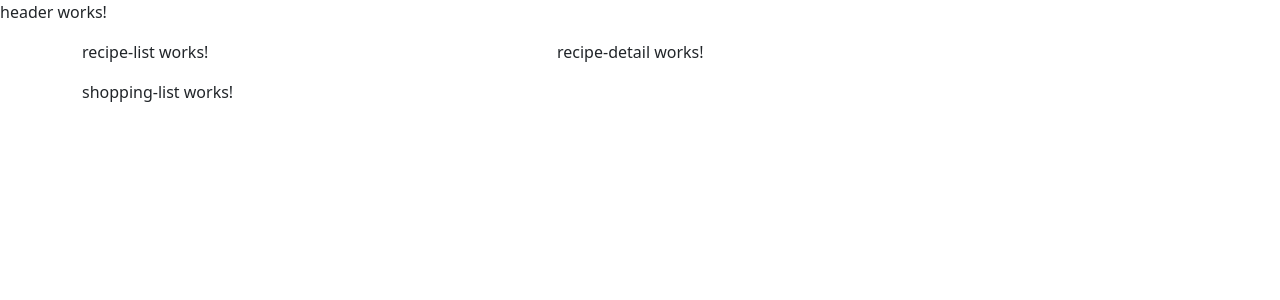
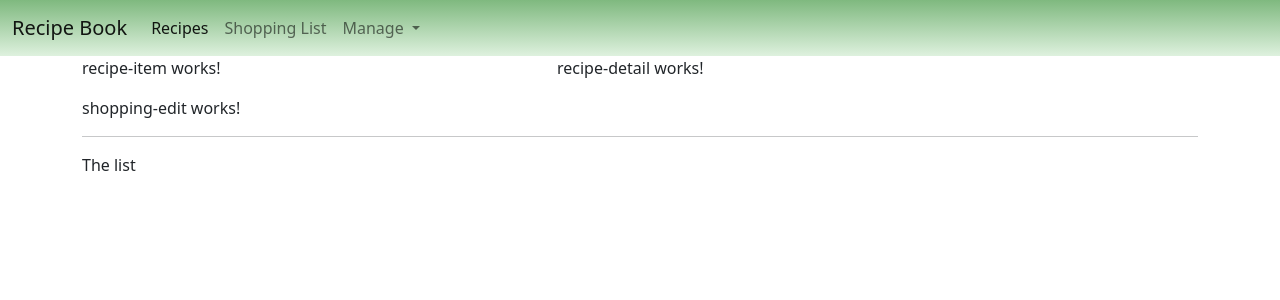
Before and after one commit to Noname-creat0r/ng-recipe-app, an Angular app: page / in a window 1280 px wide. Shown: the top 300 px of the page. Built offline with nearby package versions, Linux system fonts and the light colour scheme.

Commit message:
Adding Header -> Navbar

```diff
--- a/angular.json
+++ b/angular.json
@@ -33,7 +33,9 @@
               "node_modules/bootstrap/scss/bootstrap.scss",
               "src/styles.scss"
             ],
-            "scripts": []
+            "scripts": [
+              "node_modules/bootstrap/dist/js/bootstrap.bundle.min.js"
+            ]
           },
           "configurations": {
             "production": {
--- a/src/app/header/header.component.html
+++ b/src/app/header/header.component.html
@@ -1 +1,27 @@
-<p>header works!</p>
+<nav class="navbar navbar-expand-lg bg-body-tertiary">
+  <div class="container-fluid">
+    <a class="navbar-brand" href="#">Recipe Book</a>
+    <button class="navbar-toggler" type="button" data-bs-toggle="collapse" data-bs-target="#navbarNavDropdown" aria-controls="navbarNavDropdown" aria-expanded="false" aria-label="Toggle navigation">
+      <span class="navbar-toggler-icon"></span>
+    </button>
+    <div class="collapse navbar-collapse" id="navbarNavDropdown">
+      <ul class="navbar-nav">
+        <li class="nav-item">
+          <a class="nav-link active" aria-current="page" href="#">Recipes</a>
+        </li>
+        <li class="nav-item">
+          <a class="nav-link" href="#">Shopping List</a>
+        </li>
+        <li class="nav-item dropdown">
+          <a class="nav-link dropdown-toggle" href="#" role="button" data-bs-toggle="dropdown" aria-expanded="false">
+            Manage <span class="caret"></span>
+          </a>
+          <ul class="dropdown-menu">
+            <li><a class="dropdown-item" href="#">Save data</a></li>
+            <li><a class="dropdown-item" href="#">Fetch data</a></li>
+          </ul>
+        </li>
+      </ul>
+    </div>
+  </div>
+</nav>
--- a/src/app/recipes/recipe-list/recipe-list.component.html
+++ b/src/app/recipes/recipe-list/recipe-list.component.html
@@ -1 +1 @@
-<p>recipe-list works!</p>
+<app-recipe-item></app-recipe-item>
--- a/src/app/shopping-list/shopping-list.component.html
+++ b/src/app/shopping-list/shopping-list.component.html
@@ -1 +1,7 @@
-<p>shopping-list works!</p>
+<div class="row">
+  <div class="col-xs-10">
+    <app-shopping-edit></app-shopping-edit>
+    <hr>
+  <p>The list</p>
+  </div>
+</div>
--- a/src/styles.scss
+++ b/src/styles.scss
@@ -1 +1,4 @@
 /* You can add global styles to this file, and also import other style files */
+.navbar {
+  background-image: linear-gradient(to bottom, #7fb97f, #def1de);
+}
```
